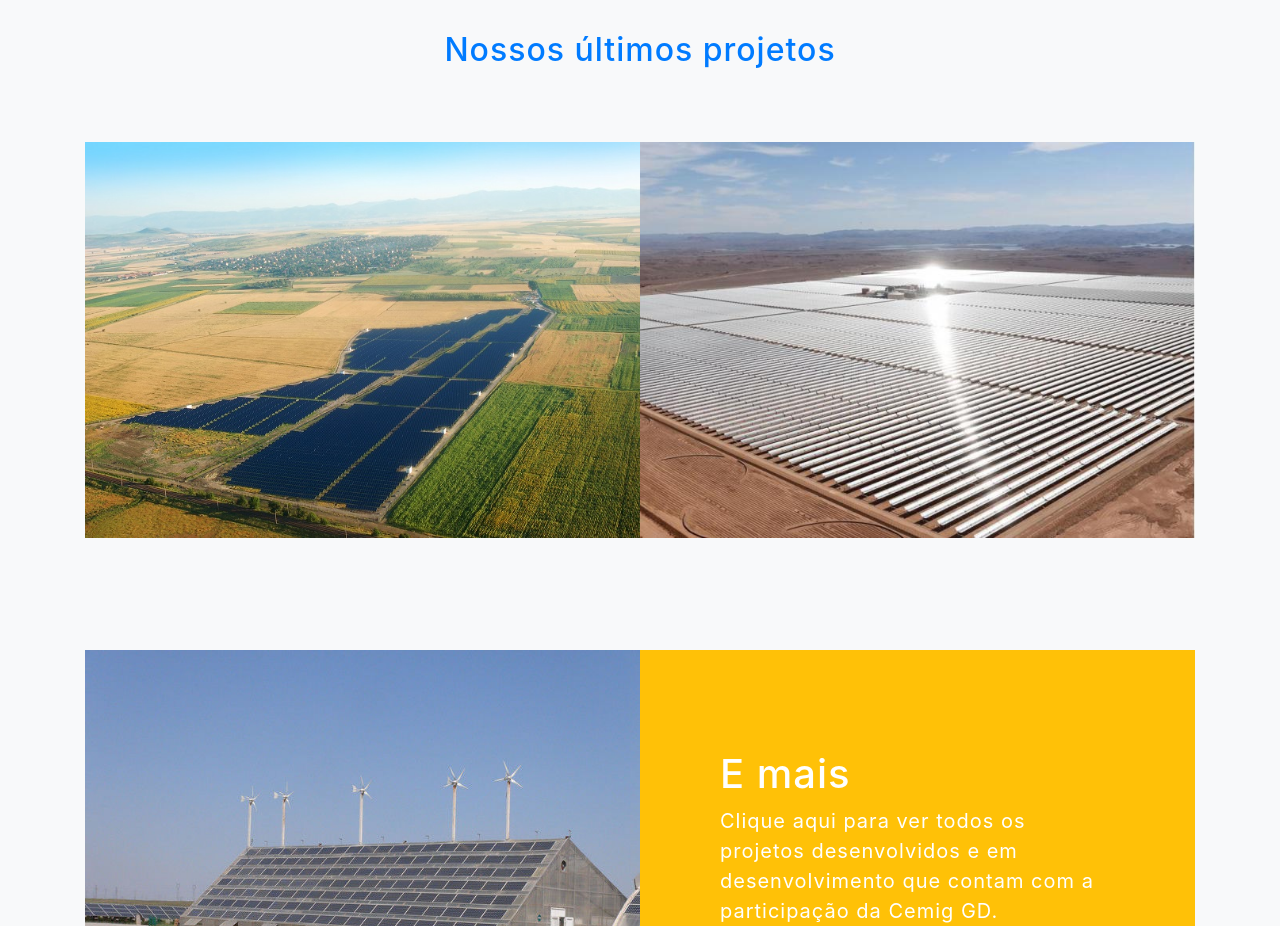
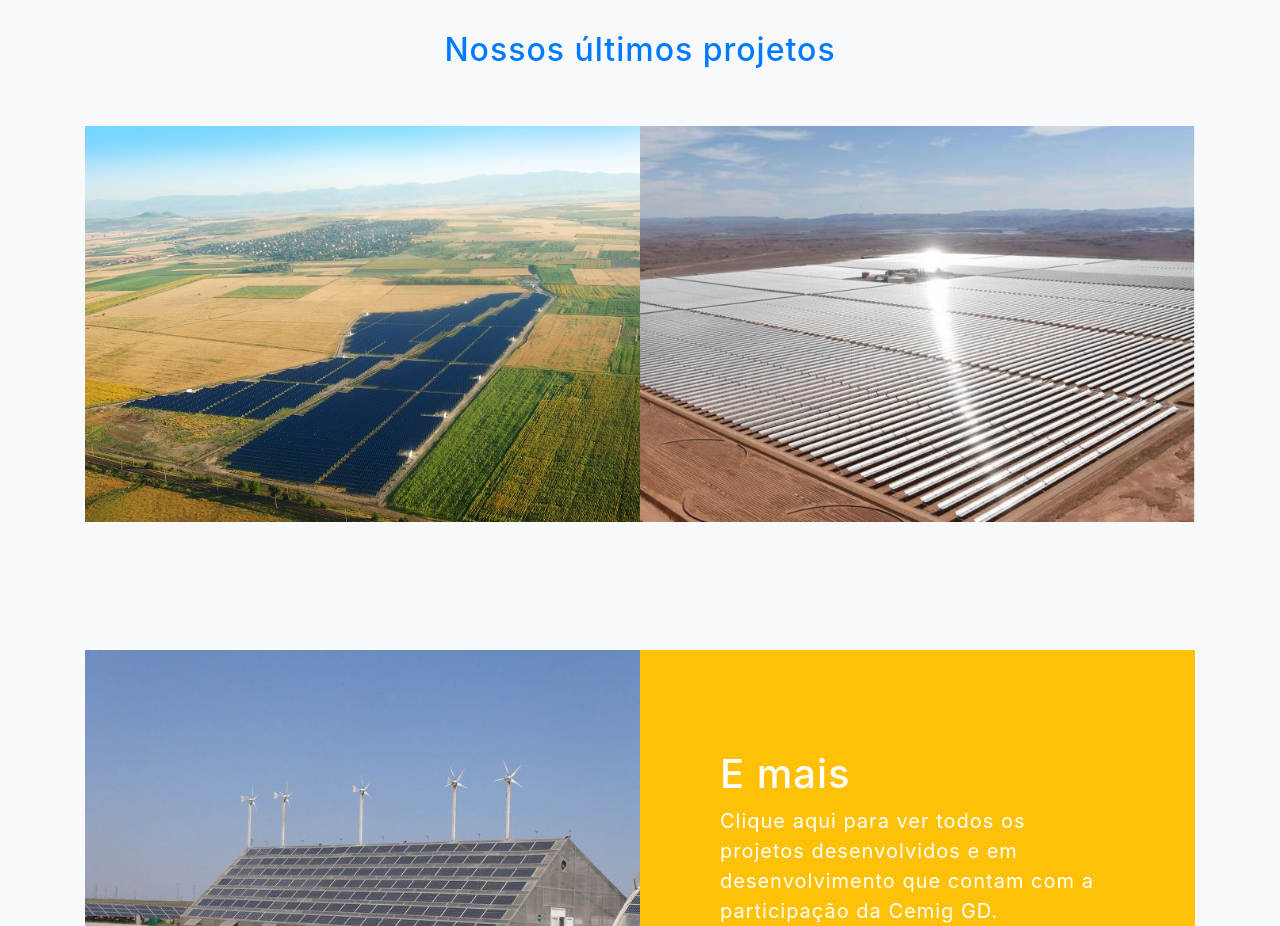
Before and after one commit to arthurfreitas96/arthurfreitas96.github.io, a website with bundled scripts: page index.html in a window 1280 px wide. Shown: the part 3100-4026 px from the top of the page. Built offline with nearby package versions, Linux system fonts and the light colour scheme.

Commit message:
Update index.html

```diff
--- a/index.html
+++ b/index.html
@@ -115,7 +115,7 @@
     <h2 id="projetos" style="text-align:center; padding-top:4rem; padding-bottom:4rem;">Nossos últimos projetos</h2>
 
         <!-- Projects First Row -->
-        <div class="row justify-content-center no-gutters">
+        <div style="position:relative;bottom:1rem;" class="row justify-content-center no-gutters">
           <div id="wrapper1" class="col-lg-6">
             <img class="img-fluid bright hover" src="img/fazsol2.jpg" alt="">
 	    <p id="nomproj1" style="position:relative;bottom:16rem;left:9rem;visibility:hidden;font-size:4rem;font-color:white;padding-bottom:0;">Projeto 1</p>
```
